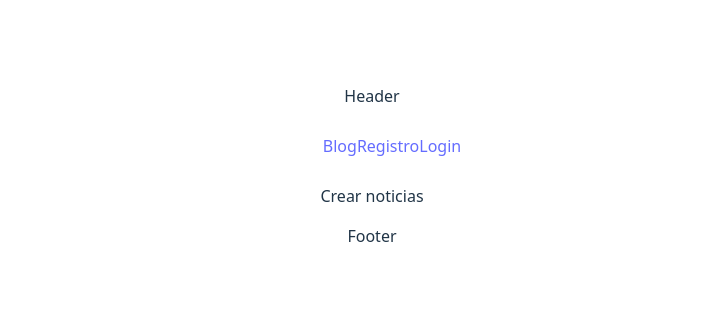
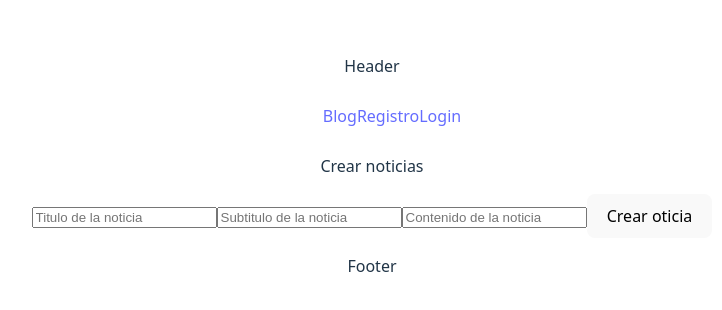
Before and after one commit to Markel-Fernandez-de-Labastida/Frontend_Proyecto_Individual, a React (Vite) app: page /createPostEditor in a window 1280 px wide. Shown: the part 234-544 px from the top of the page, without its empty margins (268-990 px from the left). Built offline with nearby package versions, Linux system fonts and the light colour scheme.

Commit message:
Create post

```diff
--- a/src/blog/pages/CreatePost.jsx
+++ b/src/blog/pages/CreatePost.jsx
@@ -1,11 +1,47 @@
-import React from 'react'
+import React, { useEffect } from 'react'
+import { useNavigate } from 'react-router';
+import { useFetch } from '../../hooks/useFetch';
+import { useForm } from '../../hooks/useForm';
 
 export const CreatePost = () => {
+
+    const navigate = useNavigate();
+
+    // TODO: Recoger desde el token el id del usuario editor
+
+    const formatDate = () => {
+        const dateObj = new Date();
+        return dateObj.toISOString().slice(0, 10);
+    }
+
+
+    const { handleSubmit, formulario, enviado } = useForm({});
+
+    const { loginRegister, update, create, delet, data, isLoading, isError } = useFetch(formulario);
+
+    useEffect(() => {
+        Object.keys(formulario).length !== 0 && create(`${import.meta.env.VITE_BACKEND_URL}/api/v1/blog/Create`, formulario)
+        console.log(data)
+    }, [formulario])
+
+
+
     return (
         <>
             <div>
                 <p>Crear noticias</p>
             </div>
+
+            <form action="#" method="post" onSubmit={handleSubmit}>
+                <input type="hidden" name="post_user" id='post_user' value={1} />
+                <input type="text" name="post_title" id="post_title" placeholder='Titulo de la noticia' />
+                <input type='text' name='post_subtitle' id="post_subtitle" placeholder='Subtitulo de la noticia' />
+                {/* TODO: Usar react det text = React Jodit WYSIWYG Editor */}
+                <input type="text" name="post_content" id="post_content" placeholder='Contenido de la noticia' />
+                <input type="hidden" name="date_insert" id='date_insert' value={formatDate()} />
+
+                <button type="submit">Crear oticia</button>
+            </form>
         </>
 
     )
--- a/src/pages/Login.jsx
+++ b/src/pages/Login.jsx
@@ -12,7 +12,7 @@ export const Login = () => {
     const { loginRegister, update, create, delet, data, isLoading, isError } = useFetch(formulario);
 
     useEffect(() => {
-        Object.keys(formulario).length !== 0 && loginRegister("http://localhost:3000/api/v1/auth/login", formulario)
+        Object.keys(formulario).length !== 0 && loginRegister(`${import.meta.env.VITE_BACKEND_URL}/api/v1/auth/login`, formulario)
         console.log(data)
         if (data.ok) {
             navigate("/dashboard");
--- a/src/pages/RegisterPublic.jsx
+++ b/src/pages/RegisterPublic.jsx
@@ -13,7 +13,7 @@ export const RegisterPublic = () => {
     /* const [formData, setFormData] = useState({ username: '', password: '', role: '' });*/
 
     useEffect(() => {
-        Object.keys(formulario).length !== 0 && loginRegister("http://localhost:3000/api/v1/auth/register", formulario)
+        Object.keys(formulario).length !== 0 && loginRegister(`${import.meta.env.VITE_BACKEND_URL}/api/v1/auth/register`, formulario)
         console.log("final: ", data)
         if (data.ok) {
             navigate("/login");
```
